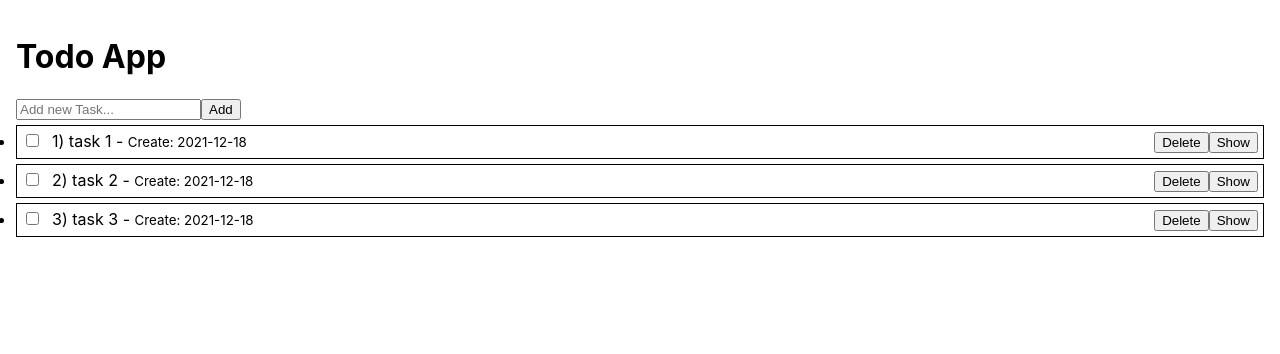
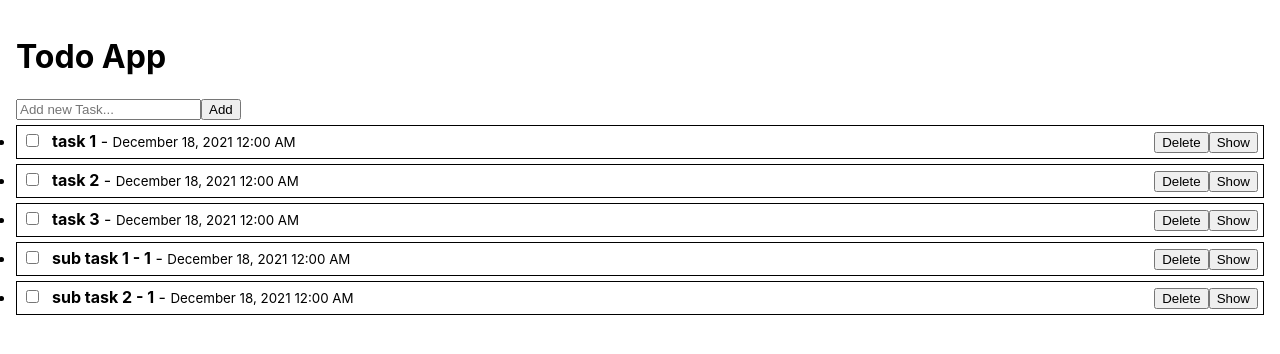
Before and after one commit to mDep07/todo-app, a React (Create React App) app: page / in a window 1280 px wide. Shown: the top 354 px of the page. Built offline with nearby package versions, Linux system fonts and the light colour scheme.

Commit message:
Change useState for useReducer

```diff
--- a/package.json
+++ b/package.json
@@ -10,10 +10,13 @@
     "@types/node": "^16.11.14",
     "@types/react": "^17.0.37",
     "@types/react-dom": "^17.0.11",
+    "@types/uuid": "^8.3.3",
+    "moment": "^2.29.1",
     "react": "^17.0.2",
     "react-dom": "^17.0.2",
     "react-scripts": "5.0.0",
     "typescript": "^4.5.4",
+    "uuid": "^8.3.2",
     "web-vitals": "^2.1.2"
   },
   "scripts": {
--- a/src/App.tsx
+++ b/src/App.tsx
@@ -1,11 +1,100 @@
-import React from 'react';
+import React, { useReducer, Reducer } from 'react';
+//import moment from 'moment';
+import { v4 as uuidv4 } from 'uuid';
+
 import Tasks from './components/Tasks';
 
+export interface ITask {
+  id: string;
+  title: string;
+  create_date: string;
+  finish: boolean;
+  task_id?: string;
+}
+
+const listTasks: ITask[] = [
+  { id: uuidv4(), title: 'task 1', create_date: '2021-12-18', finish: false },
+  { id: uuidv4(), title: 'task 2', create_date: '2021-12-18', finish: false },
+  { id: uuidv4(), title: 'task 3', create_date: '2021-12-18', finish: false },
+  { id: uuidv4(), title: 'sub task 1 - 1', create_date: '2021-12-18', finish: false },
+  { id: uuidv4(), title: 'sub task 2 - 1', create_date: '2021-12-18', finish: false, },
+]
+
+type TState = { tasks: ITask[] };
+type TAction = { type: 'add', payload: ITask } | { type: 'remove', payload: string } | { type: 'finish', payload: string };
+
+const reducer: Reducer<TState, TAction> = (state, action): TState => {
+  const { type, payload } = action;
+
+  switch(type) {
+    case 'add': {
+      const { tasks } = state;
+      const task = payload;
+      if(typeof task === 'string') return state;
+
+      console.log({task})
+
+      const newTask: ITask = {
+        id: uuidv4(),
+        title: task.title,
+        create_date: task.create_date,
+        finish: false,
+        task_id: task.task_id
+      };
+      return {
+        ...state,
+        tasks: [...tasks, {...newTask}]
+      }
+    }
+    case 'remove': {
+      const { tasks } = state;
+      const taskId = payload;
+      if(typeof taskId !== 'string') return state;
+
+      return {
+        ...state,
+        tasks: [...tasks.filter(t => t.id !== taskId)]
+      };
+    }
+    case 'finish': {
+      const { tasks } = state;
+      const taskId = payload;
+      if(typeof taskId !== 'string') return state;
+
+      const taskIndex = tasks.findIndex(t => t.id === taskId);
+      const task = tasks.find(t => t.id === taskId);
+
+      if(!task) return state;
+      // if(!task.finish) {
+      //   const tasksChildren = tasks.filter(t => t.task_id === task.id);
+      //   if(tasksChildren.length > 0) tasksChildren.forEach(taskChild => handleFinishTask(taskChild.id))
+      // }
+
+      return {
+        ...state,
+        tasks: [
+          ...tasks.slice(0, taskIndex),
+          {...task, finish: !task.finish },
+          ...tasks.slice(taskIndex + 1)
+        ]
+      };
+    }
+  }
+}
+
 function App() {
+
+  const [state, dispatch] = useReducer(reducer, { tasks: listTasks });
+
   return (
     <div style={{ padding: '1rem' }}>
       <h1>Todo App</h1>
-      <Tasks />
+      <Tasks
+        tasks={state.tasks}
+        create={(task: ITask) => dispatch({ type: 'add', payload: task })}
+        finish={(taskId: string) => dispatch({ type: 'finish', payload: taskId })}
+        remove={(taskId: string) => dispatch({ type: 'remove', payload: taskId })}
+      />
     </div>
   );
 }
--- a/src/components/Task.tsx
+++ b/src/components/Task.tsx
@@ -1,14 +1,16 @@
 import React from 'react';
+import moment from 'moment';
+
 import TaskForm from './TaskForm';
 
-import { ITask } from './Tasks';
+import type { ITask } from '../App';
 
 type Params = {
     task: ITask,
     isActive?: boolean,
-    toggleActive?: (taskId: number) => void,
-    finish: (taskId: number) => void,
-    remove: (taskId: number) => void,
+    toggleActive?: (taskId: string) => void,
+    finish: (taskId: string) => void,
+    remove: (taskId: string) => void,
     children?: JSX.Element[] | JSX.Element | null
 
 };
@@ -35,7 +37,7 @@ export default function Task({ task, isActive, toggleActive, finish, remove, chi
                 <input type="checkbox" onChange={() => finish(task.id)} checked={task.finish} />
               </div>
               <div style={{ padding: '5px', flex: 5, }}>
-                {task.id}) {task.title} - <small>Create: {task.create_date}</small>
+                  <strong>{task.title}</strong> - <small>{moment(task.create_date).format('LLL')}</small>
               </div>
               <div style={{ padding: '5px',}}>
                 <button onClick={() => remove(task.id)}>Delete</button>
--- a/src/components/tasks.tsx
+++ b/src/components/tasks.tsx
@@ -1,59 +1,36 @@
-import React, { useState, useEffect } from 'react';
+import React, { useState} from 'react';
+import moment from 'moment';
 
+import type { ITask } from '../App';
 import TaskForm from './TaskForm';
 import Task from './Task';
 
-export interface ITask {
-  id: number;
-  title: string;
-  create_date: string;
-  finish: boolean;
-  task_id?: number;
-}
+type Params = {
+  tasks: ITask[],
+  create: (task: ITask) => void,
+  finish: (taskId: string) => void,
+  remove: (taskId: string) => void
+};
 
-const listTasks: ITask[] = [
-  { id: 1, title: 'task 1', create_date: '2021-12-18', finish: false },
-  { id: 2, title: 'task 2', create_date: '2021-12-18', finish: false },
-  { id: 3, title: 'task 3', create_date: '2021-12-18', finish: false },
-  { id: 4, title: 'sub task 1 - 1', create_date: '2021-12-18', finish: false, task_id: 1 },
-  { id: 5, title: 'sub task 2 - 1', create_date: '2021-12-18', finish: false, task_id: 1 },
-]
+export default function Tasks({ tasks, create, finish, remove }: Params) {
+  //const [tasks, setTasks] = useState(listTasks);
 
-export default function Tasks() {
-  //const intialState: ITask[] = []
-  const [tasks, setTasks] = useState(listTasks);
-
-  const createTask = (task: string) => {
-    const lastId = tasks.map(t => t.id).sort().at(-1) || 0;
-    const newId = lastId + 1;
-    const taskFather = taskActive !== 0 ? taskActive : undefined;
-    setTasks([...tasks, { id: newId, title: task, create_date: '2021-12-01', finish: false, task_id: taskFather }])
-  }
-
-  const handleDeleteTask = (taskId: number) => {
-    setTasks([...tasks.filter(t => t.id !== taskId)])
-  }
-
-  const handleFinishTask = (taskId: number) => {
-    const taskIndex = tasks.findIndex(t => t.id === taskId);
-    const task = tasks.find(t => t.id === taskId);
-    if(task) {
-      setTasks([...tasks.slice(0, taskIndex), {...task, finish: !task.finish }, ...tasks.slice(taskIndex + 1)]);
-      if(!task.finish) {
-        const tasksChildren = tasks.filter(t => t.task_id === task.id);
-        console.log({tasksChildren, task})
-        tasksChildren.forEach(taskChild => handleFinishTask(taskChild.id))
-      }
-    }
-  }
-
-  const [taskActive, setTaskActive] = useState(0);
-  const toggleTaskActive = (taskId: number) => {
-    if(taskId === taskActive) setTaskActive(0);
+  const [taskActive, setTaskActive] = useState('');
+  const toggleTaskActive = (taskId: string) => {
+    if(taskId === taskActive) setTaskActive('');
     else setTaskActive(taskId);
   }
 
-  const getSubTasks = (taskId: number) => {
+  const createTask = (task: string) => {
+    const taskFather = taskActive !== '' ? taskActive : undefined;
+    create({ id: '', title: task, create_date: moment().format(), finish: false, task_id: taskFather });
+  }
+
+  const handleDeleteTask = (taskId: string) => remove(taskId);
+
+  const handleFinishTask = (taskId: string) => finish(taskId);
+
+  const getSubTasks = (taskId: string) => {
     return tasks.filter(t => t.task_id === taskId);
   }
 
```
Also changed, not shown: 1 other file (tests, documents, lock files or other folders).
